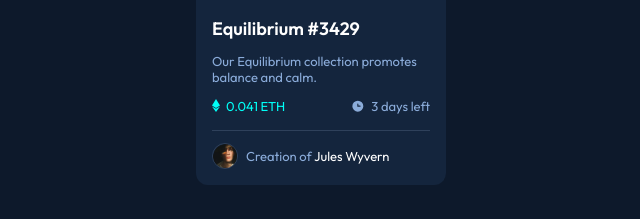
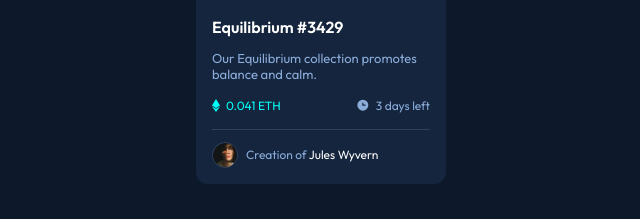
Before and after one commit to vitorp4/nft-preview-card-component, a plain HTML site: page index.html in a window 1280 px wide. Shown: the part 322-541 px from the top of the page, 319-959 px from the left. Drawn offline with Linux system fonts and the light colour scheme.

Commit message:
last updates font-sizes

```diff
--- a/style.css
+++ b/style.css
@@ -80,7 +80,7 @@ body {
 }
 
 h1 {
-  font-size: 18px;
+  font-size: 16px;
   margin-top: 20px;
   cursor: pointer;
   transition: 0.2s;
@@ -98,7 +98,8 @@ p {
 .icon-infos {
   display: flex;
   justify-content: space-between;
-  font-size: 13px;
+  font-size: 12px;
+  margin-top: 16px;
 }
 
 .ethereum, .days-left {
@@ -131,7 +132,7 @@ p {
   display: flex;
   align-items: center;
   gap: 8px;
-  font-size: 13px;
+  font-size: 12px;
 }
 
 .card-footer span {
```
